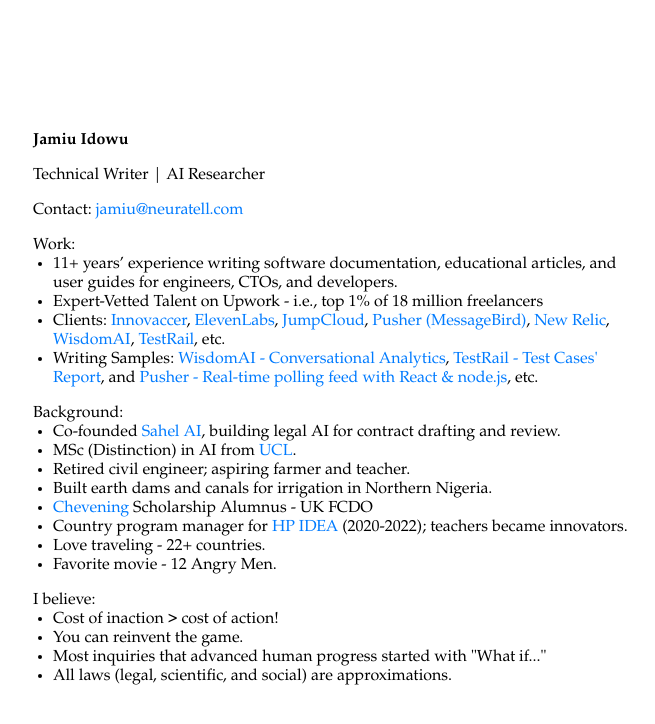
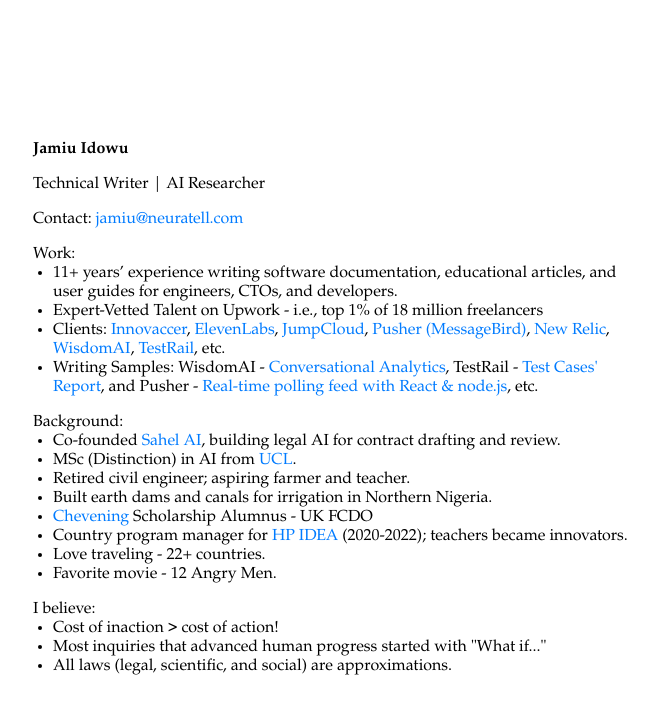
Before and after one commit to Consmart18/neuratell, a plain HTML site: page index.html in a window 1280 px wide. Shown: the whole page, without its empty margins (307-962 px from the left). Drawn offline with Linux system fonts and the light colour scheme.

Commit message:
Update index.html

```diff
--- a/index.html
+++ b/index.html
@@ -65,7 +65,7 @@
             <li>11+ years’ experience writing software documentation, educational articles, and user guides for engineers, CTOs, and developers.</li>
             <li>Expert-Vetted Talent on Upwork - i.e., top 1% of 18  million freelancers</li>
             <li>Clients: <a href="https://innovaccer.com/" target="_blank">Innovaccer</a>, <a href="https://elevenlabs.io/" target="_blank">ElevenLabs</a>, <a href="https://jumpcloud.com/" target="_blank">JumpCloud</a>, <a href="https://pusher.com/" target="_blank">Pusher (MessageBird)</a>, <a href="https://newrelic.com/" target="_blank">New Relic</a>, <a href="https://www.askwisdom.ai/" target="_blank">WisdomAI</a>, <a href="https://www.testrail.com/" target="_blank">TestRail</a>, etc. </li>
-            <li>Writing Samples: <a href="https://www.askwisdom.ai/ai-for-business-intelligence/conversational-analytics" target="_blank">WisdomAI - Conversational Analytics</a>, <a href="https://support.testrail.com/hc/en-us/articles/9171491041428-Comparison-for-Cases-Results-report" target="_blank">TestRail - Test Cases' Report</a>, and <a href="https://pusher.com/tutorials/realtime-results-nodejs/" target="_blank">Pusher - Real-time polling feed with React & node.js</a>, etc. </li>
+            <li>Writing Samples: WisdomAI - <a href="https://www.askwisdom.ai/ai-for-business-intelligence/conversational-analytics" target="_blank">Conversational Analytics</a>, TestRail - <a href="https://support.testrail.com/hc/en-us/articles/9171491041428-Comparison-for-Cases-Results-report" target="_blank">Test Cases' Report</a>, and Pusher - <a href="https://pusher.com/tutorials/realtime-results-nodejs/" target="_blank">Real-time polling feed with React & node.js</a>, etc. </li>
 
         </ul>
 
@@ -84,7 +84,6 @@
         <p class="no-space-after">I believe:</p>
         <ul>
             <li>Cost of inaction > cost of action!</li>
-            <li>You can reinvent the game.</li>
             <li>Most inquiries that advanced human progress started with "What if..."</li>
             <li>All laws (legal, scientific, and social) are approximations.</li>
         </ul>
```
